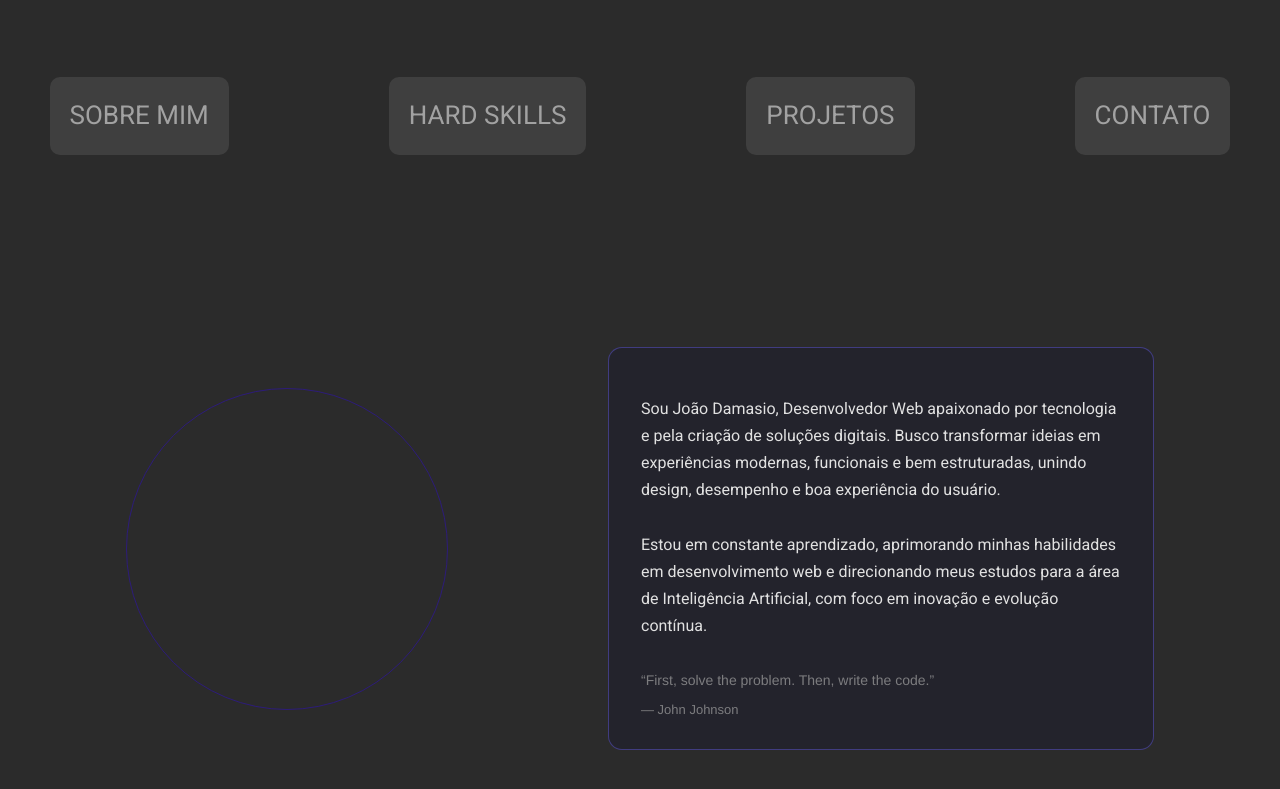
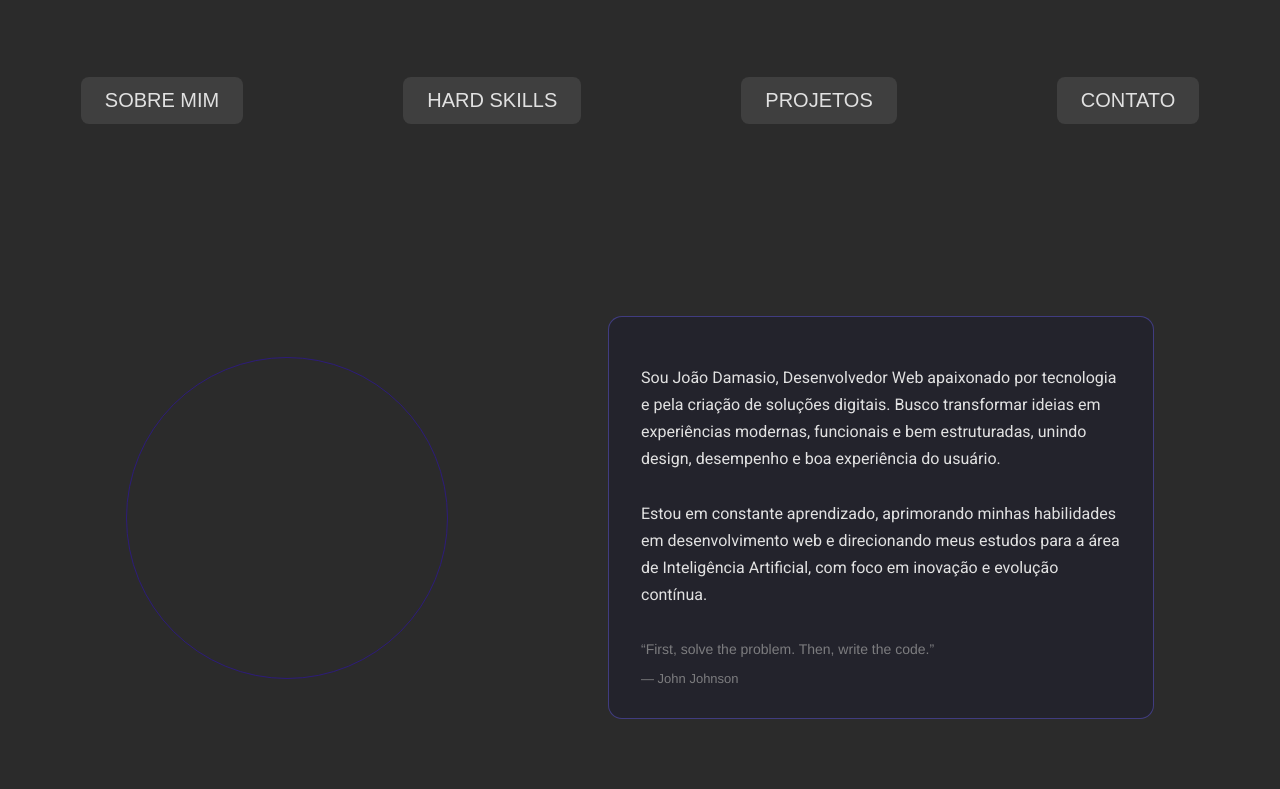
Before and after one commit to joaodamasio22/Site_Portifolio, a plain HTML site: page index.html in a window 1280 px wide. Shown: the part 877-1666 px from the top of the page. Drawn offline with nearby package versions, Linux system fonts and the light colour scheme; a web font is replaced by a local one.

Commit message:
atualizaçao

```diff
--- a/index.html
+++ b/index.html
@@ -61,10 +61,10 @@
     </div>
 
     <div id="opcoes">
-        <div class="container__opcoes"><a href="#">SOBRE MIM</a></div>
-        <div class="container__opcoes"><a href="#">HARD SKILLS</a></div>
-        <div class="container__opcoes"><a href="#">PROJETOS</a></div>
-        <div class="container__opcoes"><a href="#">CONTATO</a></div>
+        <input class="botoes__page1"   type="button" value="SOBRE MIM">
+        <input class="botoes__page1"   type="button" value="HARD SKILLS">
+        <input class="botoes__page1"   type="button" value="PROJETOS">
+        <input class="botoes__page1"   type="button" value="CONTATO">
     </div>
 </section>
 <section id="page_2">
--- a/styles/index.css
+++ b/styles/index.css
@@ -162,16 +162,19 @@ header h1 {
   margin-top: 5rem;
 }
 
-.container__opcoes {
-  padding: 20px;
+.botoes__page1{
   background-color: var(--color-container-opcao);
-  border-radius: 10px;
+  border: none;
+  padding: 12px 24px;
+  border-radius: 8px;
+  color: var(--color-branco);
+  font-size: var(--font-size-navegacao);
+  cursor: pointer;
+  transition: background-color 0.3s ease;
 }
 
-.container__opcoes a {
-  color: var(--color-text);
-  text-decoration: none;
-  font-size: var(--font-size-hello);
+.botoes__page1:hover {
+  background-color: var(--color-purple);
 }
 
 /* PAGE 2 — SOBRE MIM */
@@ -286,8 +289,14 @@ header h1 {
   border-radius: 14px;
   padding: 28px;
   width: 320px;
+  transition: transform 0.3s ease, box-shadow 0.3s ease;
 }
 
+.tech_card:hover
+{
+  transform: translateY(-6px);
+  box-shadow: 0 5px 10px rgba(0, 0, 0, 0.4);
+}
 .tech_item {
   display: flex;
   align-items: center;
@@ -326,7 +335,7 @@ header h1 {
 
 /* CARD */
 .projeto_card {
-  background: rgba(30, 30, 46, 0.6);
+  background: #1e1e2e99;
   border-radius: 16px;
   padding: 24px;
   width: 260px;
@@ -335,7 +344,7 @@ header h1 {
 
 .projeto_card:hover {
   transform: translateY(-6px);
-  box-shadow: 0 12px 30px rgba(0, 0, 0, 0.4);
+  box-shadow: 0 5px 10px rgba(0, 0, 0, 0.4);
 }
 
 .projeto_card h3 {
```
